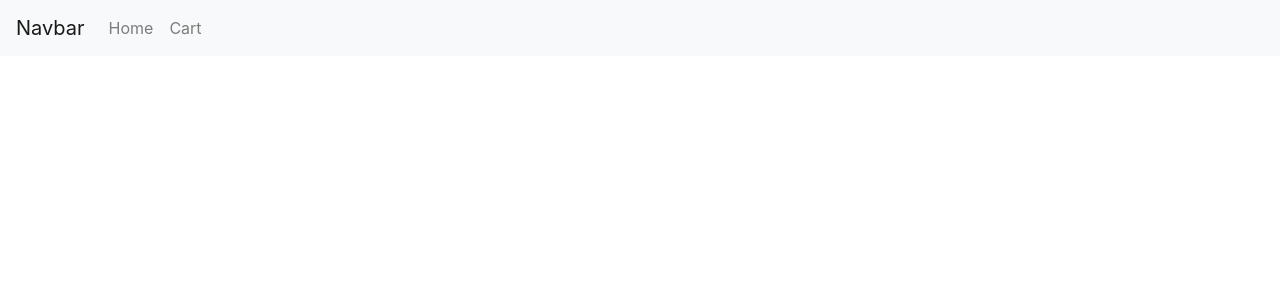
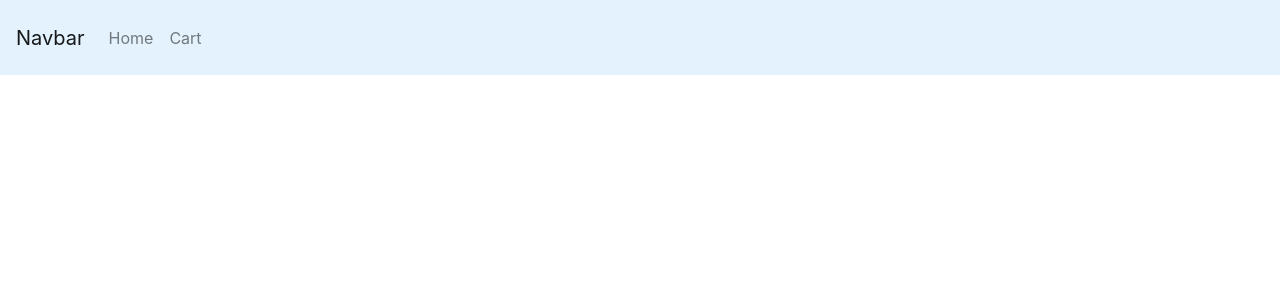
Before and after one commit to ShivanshSharma1/shopping-cart-with-react-redux, a React (Create React App) app: page / in a window 1280 px wide. Shown: the top 300 px of the page. Built offline with nearby package versions, Linux system fonts and the light colour scheme.

Commit message:
navbar-changes

```diff
--- a/src/navbar/navbar.js
+++ b/src/navbar/navbar.js
@@ -9,7 +9,7 @@ const NavBar = ({Item, Cart, ItemData}) => {
     return (
         <Router>
         <div>
-            <nav class="navbar navbar-expand-lg navbar-light bg-light">
+            <nav class="navbar navbar-expand-lg navbar-light " style={{height:"75px", background: "#e3f2fd"}}>
             <a class="navbar-brand" href="#">Navbar</a>
             <button class="navbar-toggler" type="button" data-toggle="collapse" data-target="#navbarNavAltMarkup" aria-controls="navbarNavAltMarkup" aria-expanded="false" aria-label="Toggle navigation">
                 <span class="navbar-toggler-icon"></span>
```
